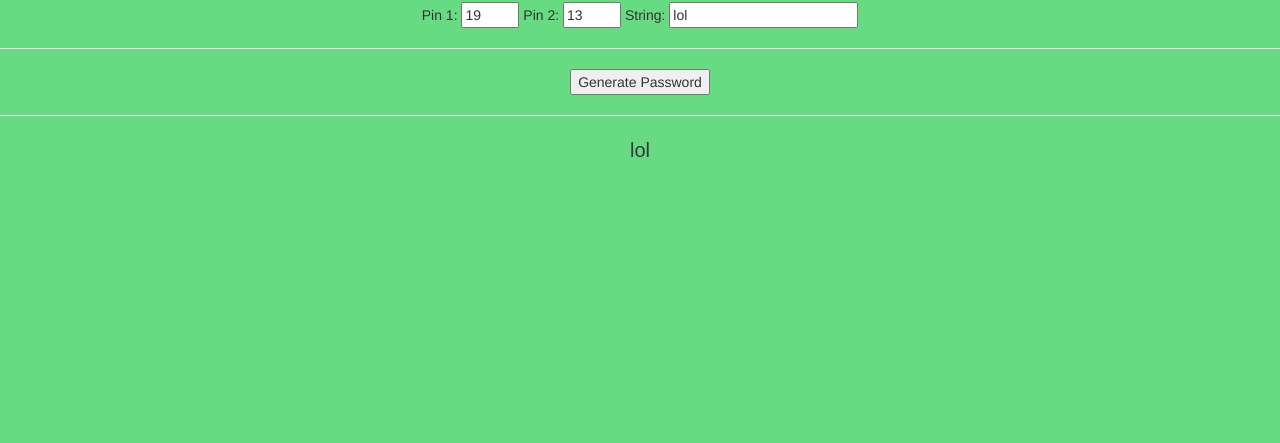
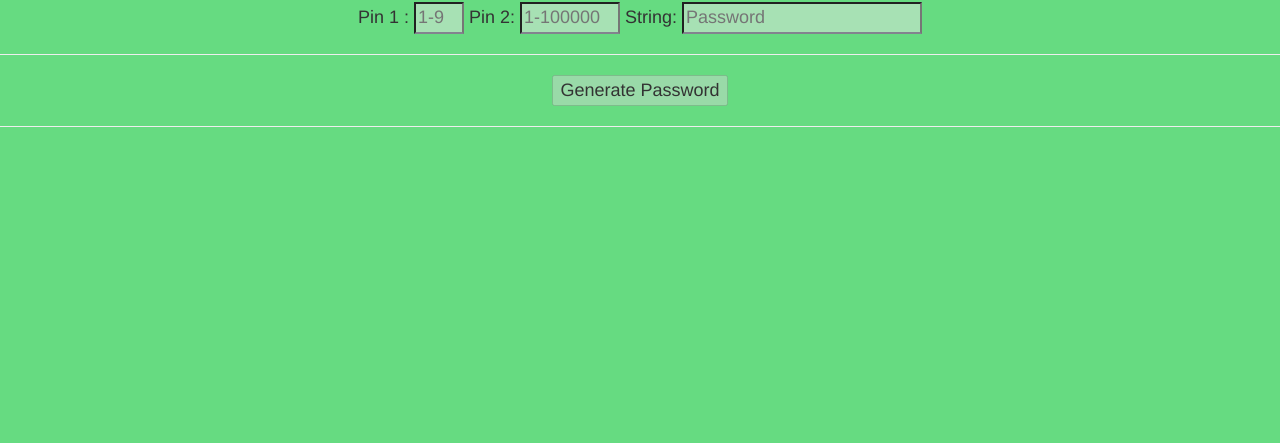
Before and after one commit to BrianOfrim/smartLock, a plain HTML site: page index.html in a window 1280 px wide. Shown: the part 357-800 px from the top of the page. Drawn offline with Linux system fonts and the light colour scheme.

Commit message:
More secure/style updates

```diff
--- a/css/main.css
+++ b/css/main.css
@@ -51,3 +51,12 @@ border:
     font-family: sans-serif;
     font-size: 20px;
 }
+
+form{
+    font-size: 18px;
+}
+
+.formElement{
+    background-color: #a7e1b4;
+    border-bottom-color: #36363b;
+}
--- a/index.html
+++ b/index.html
@@ -38,20 +38,20 @@
 </div>
       <div ng-controller = 'formController' class ='password'>
 
-        <form novalidate class="simple-form">
-    Pin 1: <input type="number" name="input" ng-model="example.value1"
-           min="0" max="99" required/>
-    Pin 2: <input type="number" name="input" ng-model="example.value2"
-           min="0" max="99" required />
-    String: <input type="text" ng-model ="password"/>
+        <form novalidate class="simple-form" name = "passwordForm">
+    Pin 1 : <input class = "formElement" style ="width:50px" type="number" name="input" ng-model="example.value1"
+           min="1" max="9" placeholder = "1-9"required/>
+    Pin 2: <input class = "formElement" style ="width:100px" type="number" name="input" ng-model="example.value2"
+           min="1" max="100000" placeholder = "1-100000" required />
+    String: <input class = "formElement" type="password" ng-model ="password" placeholder = "Password" required/>
                   <hr>
 
 
-    <input  type="submit" ng-click="update()" value="Generate Password" />
+    <button ng-click="generatePassword()" ng-disabled = "passwordForm.$invalid"/>Generate Password</button>
 
             <hr>
 
-    <span class="result">{{ password }}</span>
+    <span class="result">{{ generatedPassword }}</span>
 
 
   </form>
--- a/js/Form.js
+++ b/js/Form.js
@@ -1,12 +1,13 @@
 angular.module('ui.bootstrap.demo').controller("formController" ,['$scope', function($scope) {
       $scope.example = {
-        value1: 19,
-        value2: 13
+        value1: Number,
+        value2: Number
       };
-    $scope.password = 'lol';
+    $scope.password = '';
+    $scope.gerneratedPassword = '';
     $scope.sum = 5;
 
-    $scope.update = function() {
+    $scope.generatePassword = function() {
         var temp = $scope.password.split('');
         var temp1 = [];
         for( i = 0; i<temp.length; i++){
@@ -31,5 +32,6 @@ angular.module('ui.bootstrap.demo').controller("formController" ,['$scope', func
             temp4.push(String.fromCharCode(temp3[l]));
         };
         $scope.password = temp4.join("");
+        $scope.generatedPassword = $scope.password;
     };
     }]);
```
